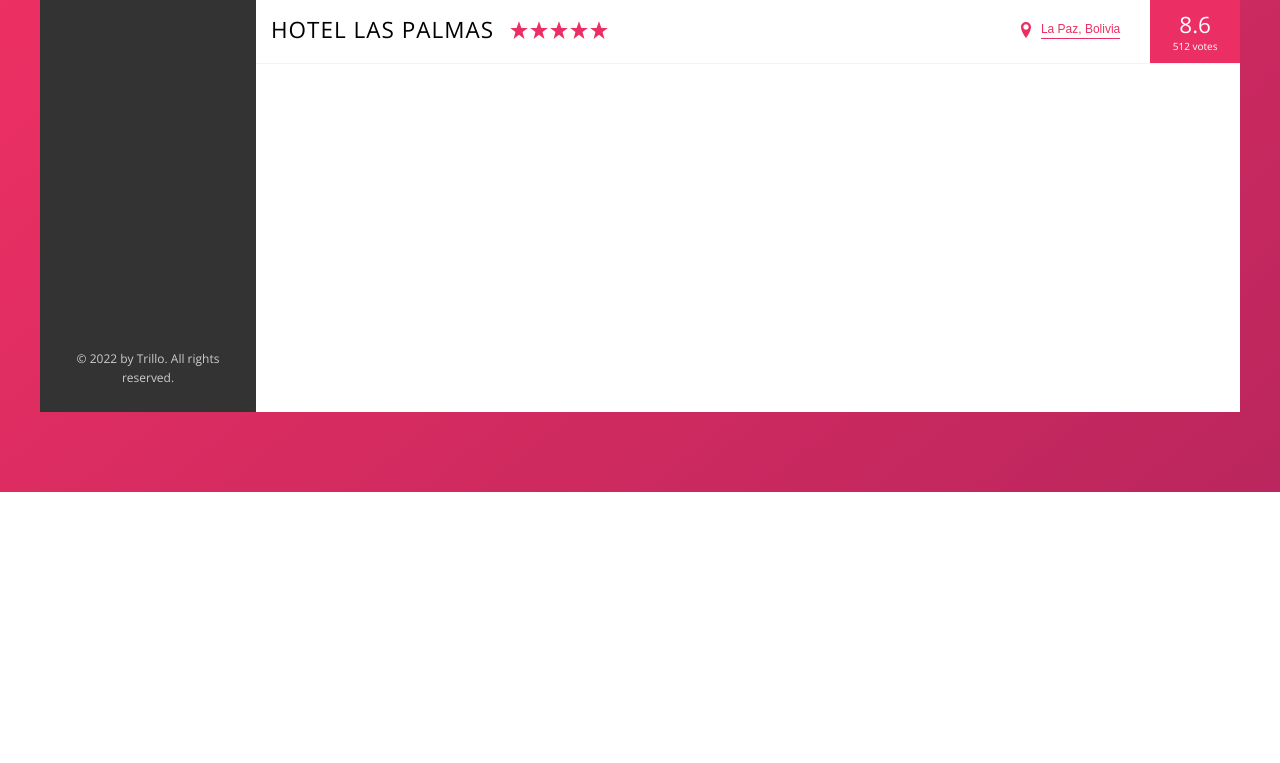
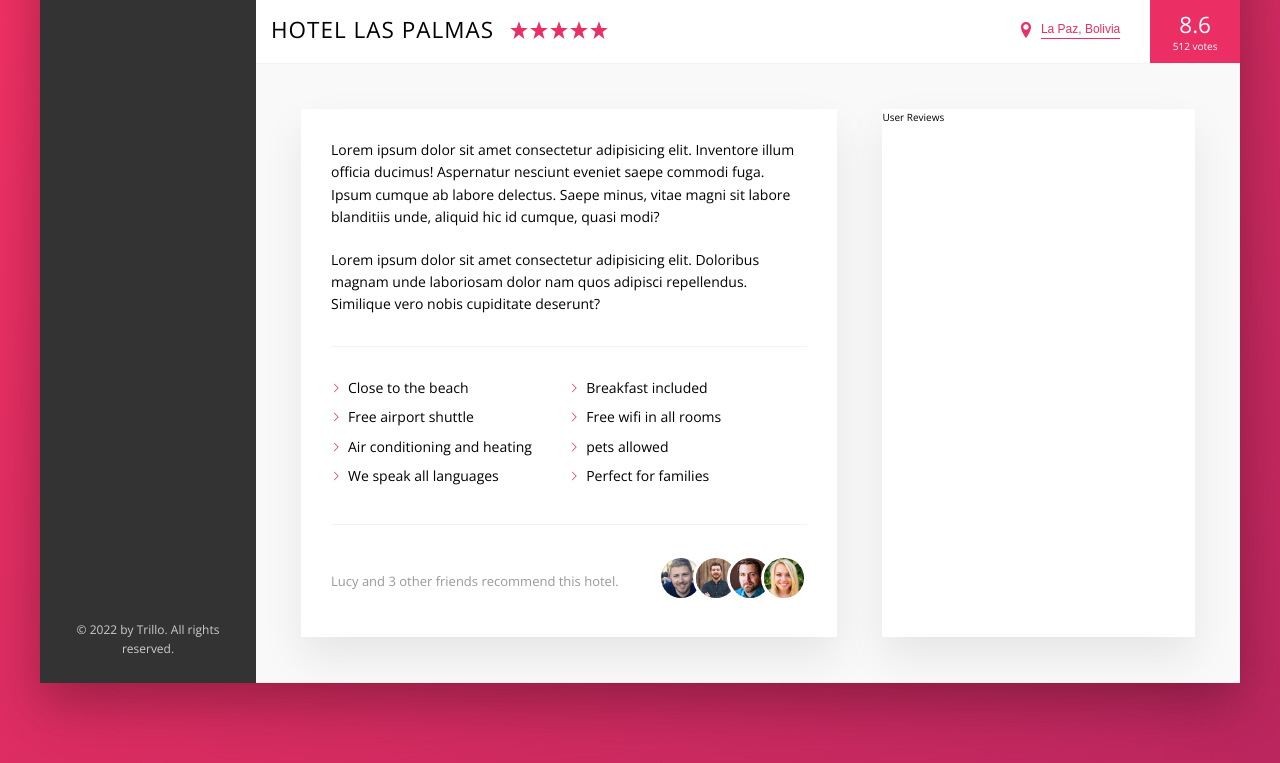
Before and after one commit to Jalgoz/Trillo, a website: page index.html in a window 1280 px wide. Shown: the part 538-1301 px from the top of the page. Before the commit the page ends 1030 px from the top, so only its background shows below. Drawn offline with nearby package versions, Linux system fonts and the light colour scheme.

Commit message:
Se termino el componente description

```diff
--- a/index.html
+++ b/index.html
@@ -136,6 +136,46 @@
                             <div class="overview__rating-count">512 votes</div>
                         </div>
                     </div>
+
+                    <div class="detail">
+                        <div class="description">
+                            <p class="paragraph">
+                                Lorem ipsum dolor sit amet consectetur adipisicing elit. Inventore illum officia ducimus! Aspernatur nesciunt eveniet saepe commodi fuga. Ipsum cumque ab labore delectus. Saepe minus, vitae magni sit labore blanditiis unde, aliquid hic id cumque, quasi modi?
+                            </p>
+
+                            <p class="paragraph">
+                                Lorem ipsum dolor sit amet consectetur adipisicing elit. Doloribus magnam unde laboriosam dolor nam quos adipisci repellendus. Similique vero nobis cupiditate deserunt?
+                            </p>
+
+                            <ul class="list">
+                                <li class="list__item">Close to the beach</li>
+                                <li class="list__item">Breakfast included</li>
+                                <li class="list__item">Free airport shuttle</li>
+                                <li class="list__item">Free wifi in all rooms</li>
+                                <li class="list__item">Air conditioning and heating</li>
+                                <li class="list__item">pets allowed</li>
+                                <li class="list__item">We speak all languages</li>
+                                <li class="list__item">Perfect for families</li>
+                            </ul>
+
+                            <div class="recommend">
+                                <p class="paragraph recommend__count">
+                                    Lucy and 3 other friends recommend this hotel.
+                                </p>
+
+                                <div class="recommend__friends">
+                                    <img src="img/user-3.jpg" alt="Friend 1" class="recommend__photo">
+                                    <img src="img/user-4.jpg" alt="Friend 2" class="recommend__photo">
+                                    <img src="img/user-5.jpg" alt="Friend 3" class="recommend__photo">
+                                    <img src="img/user-6.jpg" alt="Friend 4" class="recommend__photo">
+                                </div>
+                            </div>
+                        </div>
+
+                        <div class="user-reviews">
+                            User Reviews
+                        </div>
+                    </div>
                 </main>
             </div>
         </div>
--- a/sass/_base.scss
+++ b/sass/_base.scss
@@ -30,7 +30,11 @@ Grey dark 3: #999
     --color-grey-dark-2: #777;
     --color-grey-dark-3: #999;
 
-    --shadow-dark: 0 2rem 6rem rgba($color: #000000, $alpha: 0.3);
+    --shadow-dark: 0 2rem 5rem rgba(0,0,0,.3);
+    --shadow-light: 0 2rem 4rem rgba(0,0,0,.08);
+
+    --line: 1px solid var(--color-grey-light-2);
+
 }
 
 * {
--- a/sass/_components.scss
+++ b/sass/_components.scss
@@ -211,7 +211,7 @@
 .overview {
     display: flex;
     align-items: center;
-    border-bottom: 1px solid var(--color-grey-light-2);
+    border-bottom: var(--line);
 
     &__heading {
         font-size: 2.25rem;
@@ -305,3 +305,77 @@
         box-shadow: none;
     }
 }
+
+////////////////////////////////////////////
+// PARAGRAPH
+
+.paragraph:not(:last-of-type) {
+    margin-bottom: 2rem;
+}
+
+////////////////////////////////////////////
+// LIST
+
+.list {
+    margin: 3rem 0;
+    list-style: none;
+    padding: 3rem 0;
+    border-top: var(--line);
+    border-bottom: var(--line);
+
+    display: flex;
+    flex-wrap: wrap;
+
+    &__item {
+        flex: 0 0 50%;
+        margin-bottom: .7rem;
+
+        &::before {
+            content: "";
+            display: inline-block;
+            height: 1rem;
+            width: 1rem;
+            margin-right: .7rem;
+
+            // Older browsers
+            /* background-image: url(../img/chevron-thin-right.svg);
+            background-size: cover; */
+
+            // Newer browsers - mask
+            background-color: var(--color-primary);
+            -webkit-mask-image: url(../img/chevron-thin-right.svg);
+            -webkit-mask-size: cover;
+        }
+    }
+}
+
+////////////////////////////////////////////
+// RECOMMEND
+
+.recommend {
+    font-size: 1.3rem;
+    color: var(--color-grey-dark-3);
+
+    display: flex;
+    align-items: center;
+
+    &__count {
+        margin-right: auto;
+    }
+
+    &__friends{
+
+    }
+
+    &__photo {
+        box-sizing: content-box; // El border le añade al alto y ancho
+        height: 4rem;
+        width: 4rem;
+        border-radius: 50%;
+        border: 3px solid white;
+
+        &:not(:last-child) {
+            margin-right: -1.5rem;
+        }
+    }
+}
--- a/sass/_layout.scss
+++ b/sass/_layout.scss
@@ -9,7 +9,7 @@
 .header{
     height: 7rem;
     background-color: white;
-    border-bottom: 1px solid var(--color-grey-light-2);
+    border-bottom: var(--line);
     font-size: 1.4rem;
 
     display: flex;
@@ -31,6 +31,27 @@
 
 .hotel-view {
     background-color: white;
-    height: 80rem;
     flex: 1; // flex: grow;
 }
+
+.detail {
+    display: flex;
+    padding: 4.5rem;
+    background-color: var(--color-grey-light-1);
+    border-bottom: var(--line);
+}
+
+.description {
+    font-size: 1.4rem;
+    background-color: white;
+    box-shadow: var(--shadow-light);
+    flex: 0 0 60%;
+    margin-right: 4.5rem;
+    padding: 3rem;
+}
+
+.user-reviews {
+    background-color: white;
+    box-shadow: var(--shadow-light);
+    flex: 1;
+}
```
Also changed, not shown: css/style.css.
